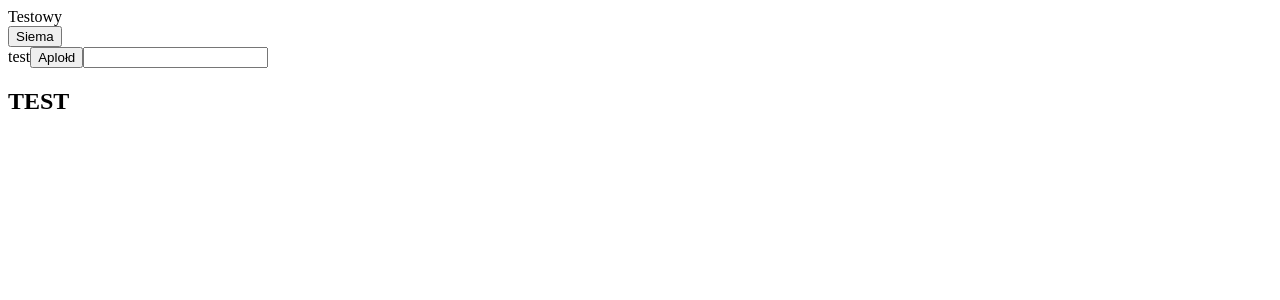
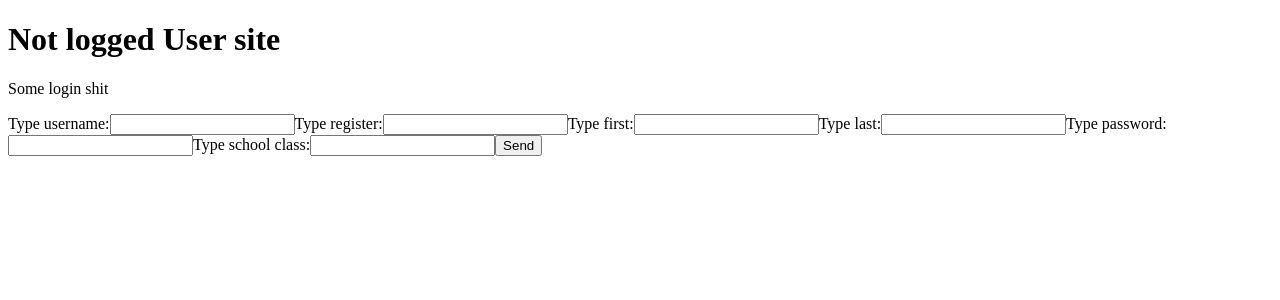
Before and after one commit to Jendzej/obrona-praktyk-frontend, a React (Create React App) app in the folder app/: page /user in a window 1280 px wide. Shown: the top 300 px of the page. Built offline with nearby package versions, Linux system fonts and the light colour scheme.

Commit message:
Adding: Creating functions and first fetches

```diff
--- a/app/src/App.jsx
+++ b/app/src/App.jsx
@@ -1,19 +1,14 @@
-import {Container} from "./components/Container";
-import {Button} from "./components/Button";
-import {Form} from "./components/Form";
-import {Input} from "./components/Input";
-import {Header} from "./components/Header";
+import {Route, Routes} from "react-router-dom";
+import {Home} from "./pages/Home";
+import {Admin} from "./pages/Admin";
+import {User} from "./pages/User";
 
 export default function App() {
     return <>
-        <Container className="siema">Testowy</Container>
-        <Button>Siema</Button>
-        <Form id="form" name="formularz" action="_blank">test
-            <Button type="submit">Aplołd</Button>
-            <Input />
-            <Header size='2' className="siema">
-                TEST
-            </Header>
-        </Form>
+        <Routes>
+            <Route path="/" element={<Home/>}/>
+            <Route path="/admin" element={<Admin/>}/>
+            <Route path="/user" element={<User/>}/>
+        </Routes>
     </>
 }
--- a/app/src/components/Input.jsx
+++ b/app/src/components/Input.jsx
@@ -1,5 +1,6 @@
-export const Input = ({className, id, defaultValue, placeholder, children}) => {
+export const Input = ({className, id, defaultValue, placeholder, label, onChange}) => {
     return <>
-        <input id={id} className={className} defaultValue={defaultValue} placeholder={placeholder} />
+        <label for={id}>{label}</label>
+        <input id={id} className={className} defaultValue={defaultValue} placeholder={placeholder} onChange={onChange}/>
     </>
 }
--- /dev/null
+++ b/app/src/components/Login.jsx
@@ -0,0 +1,5 @@
+export const Login = () => {
+    return <>
+        <p>Some login shit</p>
+    </>
+}
--- /dev/null
+++ b/app/src/components/Register.jsx
@@ -0,0 +1,31 @@
+import handleRegister from "../functions/handleRegister";
+import {Input} from "./Input";
+import {Form} from "./Form";
+import {useState} from "react";
+import {Button} from "./Button";
+
+export const Register = () => {
+    const [username, setUsername] = useState("")
+    const [email, setEmail] = useState("")
+    const [first, setFirst] = useState("")
+    const [last, setLast] = useState("")
+    const [password, setPassword] = useState("")
+    const [schoolClass, setSchoolClass] = useState("")
+
+    return <>
+        <Form method="POST">
+            <Input id="username" label="Type username:" onChange={(e) => {setUsername(e.target.value)}}/>
+            <Input id="email" label="Type register:" onChange={(e) => {setEmail(e.target.value)}}/>
+            <Input id="first" label="Type first:" onChange={(e) => {setFirst(e.target.value)}}/>
+            <Input id="last" label="Type last:" onChange={(e) => {setLast(e.target.value)}}/>
+            <Input id="password" label="Type password:" onChange={(e) => {setPassword(e.target.value)}}/>
+            <Input id="school-class" label="Type school class:" onChange={(e) => {setSchoolClass(e.target.value)}}/>
+
+            <Button type="submit" onClick={() => {
+                let res = handleRegister(username, email, first, last, password, schoolClass)
+            }}>
+                Send
+            </Button>
+        </Form>
+    </>
+}
--- /dev/null
+++ b/app/src/functions/handleRegister.jsx
@@ -0,0 +1,31 @@
+
+
+export default async function handleRegister(username, email, first_name, last_name, password, school_class) {
+    const settings = {
+        method: 'POST',
+        headers: {
+            Accept: 'application/json',
+            ContentType: 'application/json'
+        },
+        body: JSON.stringify({
+            username: username,
+            email: email,
+            first_name: first_name,
+            last_name: last_name,
+            password: password,
+            school_class: school_class
+        })
+    }
+    try {
+        const backend_host = process.env.REACT_APP_BACKEND_HOST
+        const backend_port = process.env.REACT_APP_BACKEND_PORT
+        console.log(backend_host)
+        // let fetchResponse = fetch(`http://${backend_host}:${backend_port}/add_user`, settings);
+        let fetchResponse = fetch(`http://127.0.0.1:8000/add_user`, settings);
+        let data = await fetchResponse;
+        console.log(data)
+        return data;
+    } catch (e) {
+        return e;
+    }
+}
--- /dev/null
+++ b/app/src/pages/Admin.jsx
@@ -0,0 +1,12 @@
+import {Container} from "../components/Container";
+import {Header} from "../components/Header";
+
+export const Admin = () => {
+    return <>
+        <Container className="main">
+            <Header size="1" id="admin-header">
+                Admin Site
+            </Header>
+        </Container>
+    </>
+}
--- /dev/null
+++ b/app/src/pages/Home.jsx
@@ -0,0 +1,10 @@
+import {Container} from "../components/Container";
+import {Header} from "../components/Header";
+
+export const Home = () => {
+    return <>
+        <Container className="main">
+            <Header size="1" id="home-header">Home site</Header>
+        </Container>
+    </>
+}
--- /dev/null
+++ b/app/src/pages/User.jsx
@@ -0,0 +1,34 @@
+import {Container} from "../components/Container";
+import {Header} from "../components/Header";
+import {Register} from "../components/Register";
+import {Login} from "../components/Login";
+
+export const User = () => {
+    let logged_in = false
+    if (logged_in) {
+        return <>
+            <Container className="main">
+                <Header size="1" id="user-header">
+                    Logged User site
+                </Header>
+            </Container>
+        </>
+    } else {
+        return <>
+            <Container className="header">
+                <Header size="1" id="user-header">
+                    Not logged User site
+                </Header>
+            </Container>
+            <Container className="main">
+                <Container id="login">
+                    <Login />
+                </Container>
+                <Container id="register">
+                    <Register />
+                </Container>
+            </Container>
+        </>
+    }
+
+}
```
Also changed, not shown: 2 other files (tests, documents, lock files or other folders).
